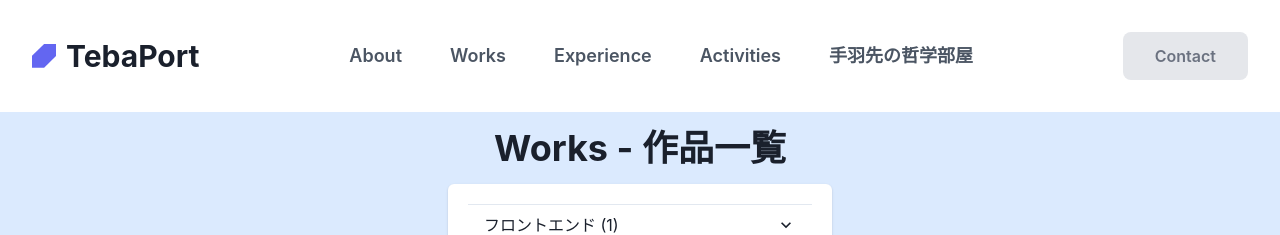
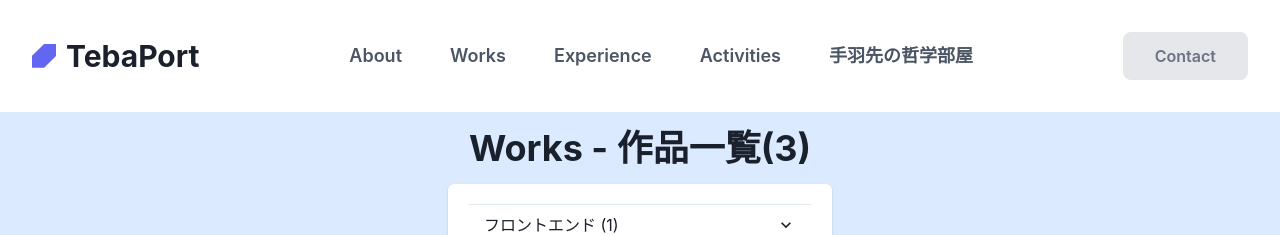
Before and after one commit to Tebaeleven/teba-portfolio, a Next.js app: page /works in a window 1280 px wide. Shown: the top 235 px of the page. Built offline with nearby package versions, Linux system fonts and the light colour scheme.

Commit message:
skilごとのコンテンツ数を取得できるように

```diff
--- a/components/Layout/layout.tsx
+++ b/components/Layout/layout.tsx
@@ -26,6 +26,11 @@ export default function Layout({ skils, children, allTags }) {
         "React",
         "MDX"
     ];
+    const filterPosts = skils
+        ? allTags.filter((post) =>
+            post.frontmatter.tags.includes(...Object.values(skils))
+        )
+        : allTags;
     const BackEnd = ["Node.js", "Python"];
     const FrameWork = ["Next.js", "Express"];
     return (
@@ -33,6 +38,7 @@ export default function Layout({ skils, children, allTags }) {
             <div className="bg-blue-100 pb-10 px-4">
                 <h1 className="text-4xl py-4 font-bold text-center ">
                     Works - {skils && skils ? Object.values(skils) : "作品一覧"}
+                    ({filterPosts.length})
                 </h1>
                 {/* <div className="text-center pb-4">
                     <TagFilter
@@ -77,7 +83,7 @@ export default function Layout({ skils, children, allTags }) {
                                                             }
                                                             key={tag}
                                                         >
-                                                            <span className="bg-blue-100 text-blue-800 text-sm font-medium mr-2 px-2.5 py-0.5 rounded dark:bg-blue-900 dark:text-blue-300">
+                                                            <span className="bg-blue-100 text-blue-800 text-sm font-medium mr-2 px-2.5 py-0.5 rounded ">
                                                                 {tag}
                                                             </span>
                                                         </Link>
@@ -122,7 +128,7 @@ export default function Layout({ skils, children, allTags }) {
                                                             }
                                                             key={tag}
                                                         >
-                                                            <span className="bg-blue-100 text-blue-800 text-sm font-medium mr-2 px-2.5 py-0.5 rounded dark:bg-blue-900 dark:text-blue-300">
+                                                            <span className="bg-blue-100 text-blue-800 text-sm font-medium mr-2 px-2.5 py-0.5 rounded ">
                                                                 {tag}
                                                             </span>
                                                         </Link>
@@ -167,7 +173,7 @@ export default function Layout({ skils, children, allTags }) {
                                                             }
                                                             key={tag}
                                                         >
-                                                            <span className="bg-blue-100 text-blue-800 text-sm font-medium mr-2 px-2.5 py-0.5 rounded dark:bg-blue-900 dark:text-blue-300">
+                                                            <span className="bg-blue-100 text-blue-800 text-sm font-medium mr-2 px-2.5 py-0.5 rounded ">
                                                                 {tag}
                                                             </span>
                                                         </Link>
@@ -193,7 +199,7 @@ export default function Layout({ skils, children, allTags }) {
                                         <AccordionIcon />
                                     </AccordionButton>
                                 </h2>
-                                <AccordionPanel pb={4}>
+                                <AccordionPanel>
                                     {allTagSet &&
                                         Array.from(allTagSet).map(
                                             (tag, index) => (
@@ -203,7 +209,7 @@ export default function Layout({ skils, children, allTags }) {
                                                 >
                                                     <span
                                                         key={tag}
-                                                        className="bg-blue-100 text-blue-800 text-sm font-medium mr-2 px-2.5 py-0.5 rounded dark:bg-blue-900 dark:text-blue-300"
+                                                        className=" bg-blue-100 text-blue-800 text-sm font-medium mr-2 px-2.5 py-0.5 rounded"
                                                     >
                                                         {tag}
                                                     </span>
--- a/components/works/WorksCard.tsx
+++ b/components/works/WorksCard.tsx
@@ -22,7 +22,7 @@ export default function WorksCard({ post }) {
                                 <Link href={"/works/skil/"+tag} key={tag}>
                                     <span
                                         key={tag}
-                                        className="bg-blue-100 text-blue-800 text-sm font-medium mr-2 px-2.5 py-0.5 rounded dark:bg-blue-900 dark:text-blue-300"
+                                        className="bg-blue-100 text-blue-800 text-sm font-medium mr-2 px-2.5 py-0.5 rounded "
                                     >
                                         {tag}
                                     </span>
--- a/components/works/WorksList.tsx
+++ b/components/works/WorksList.tsx
@@ -3,9 +3,9 @@ import WorksCard from "./WorksCard"
 export default function WorksList({ posts}) {
     return (
         <>
-            {posts.map((post) => (
-                <WorksCard post={post} key={post.slug}></WorksCard>
-            ))}
+                {posts.map((post) => (
+                    <WorksCard post={post} key={post.slug}></WorksCard>
+                ))}
         </>
     );
 }
--- a/pages/works.tsx
+++ b/pages/works.tsx
@@ -13,7 +13,7 @@ export default function Works({ posts }) {
         <>
             <div className="bg-blue-100 pb-10">
                 <div className="flex flex-wrap max-w-screen-xl bg-white mx-auto  py-1 px-1 rounded-xl ">
-                    <WorksList posts={posts}></WorksList>
+                    <WorksList posts={posts} ></WorksList>
                 </div>
             </div>
         </>
--- a/pages/works/skil/[slug].tsx
+++ b/pages/works/skil/[slug].tsx
@@ -7,8 +7,7 @@ import WorksList from "@/components/works/WorksList"
 import Layout from "@/components/Layout/layout";
 
 export default function SingleSkilPage({posts,skils}) {
-    console.log(Object.values(skils));
-    console.log("出した");
+    // console.log(Object.values(skils));
 
     const filterPosts = posts.filter((post) =>
         post.frontmatter.tags.includes(...Object.values(skils))
@@ -16,7 +15,6 @@ export default function SingleSkilPage({posts,skils}) {
 
     return (
         <>
-
                 <div className="flex flex-wrap max-w-screen-xl bg-white mx-auto bg-white py-1 px-1 rounded-xl">
                     <WorksList posts={filterPosts}></WorksList>
                 </div>
```
